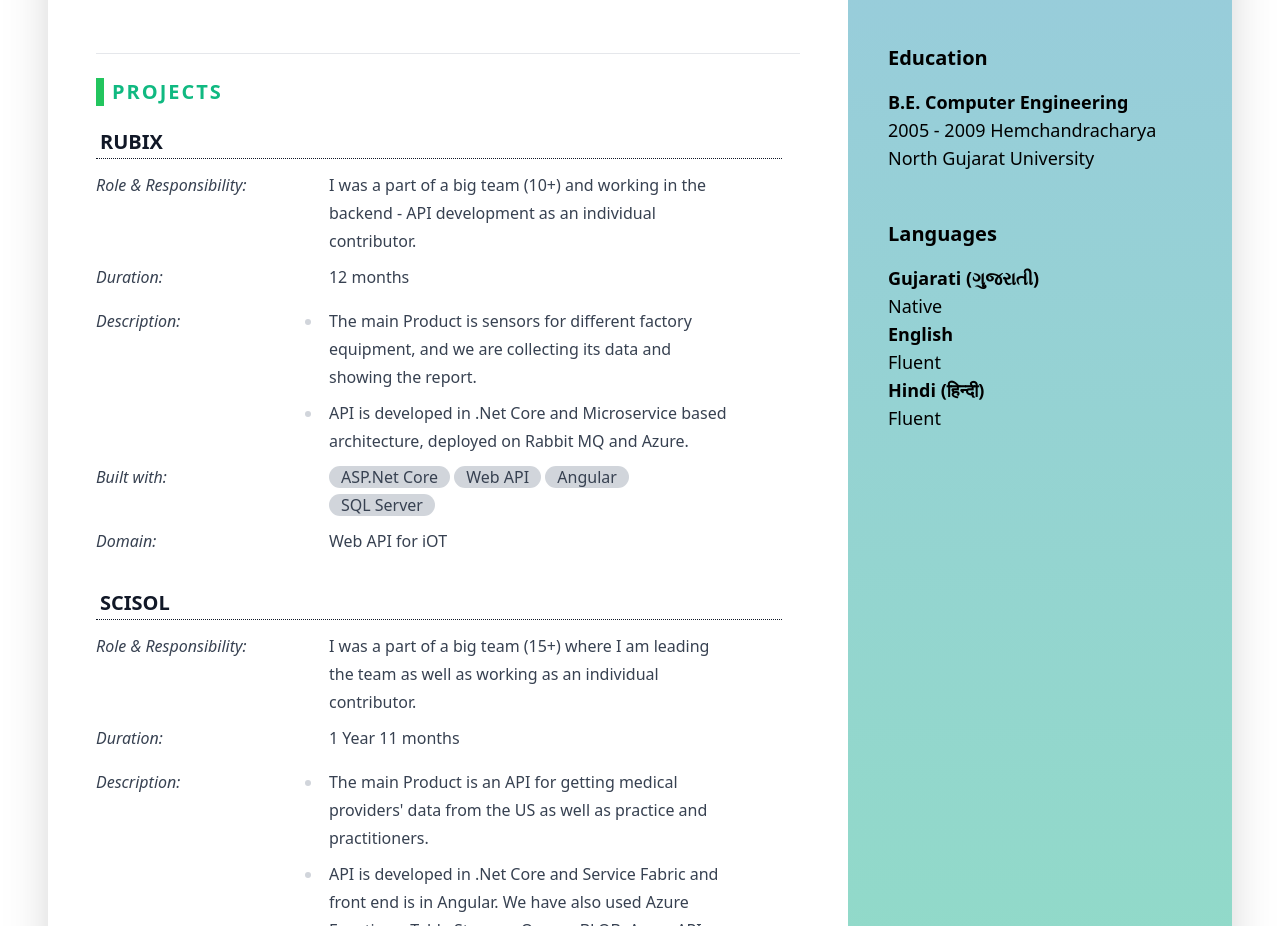
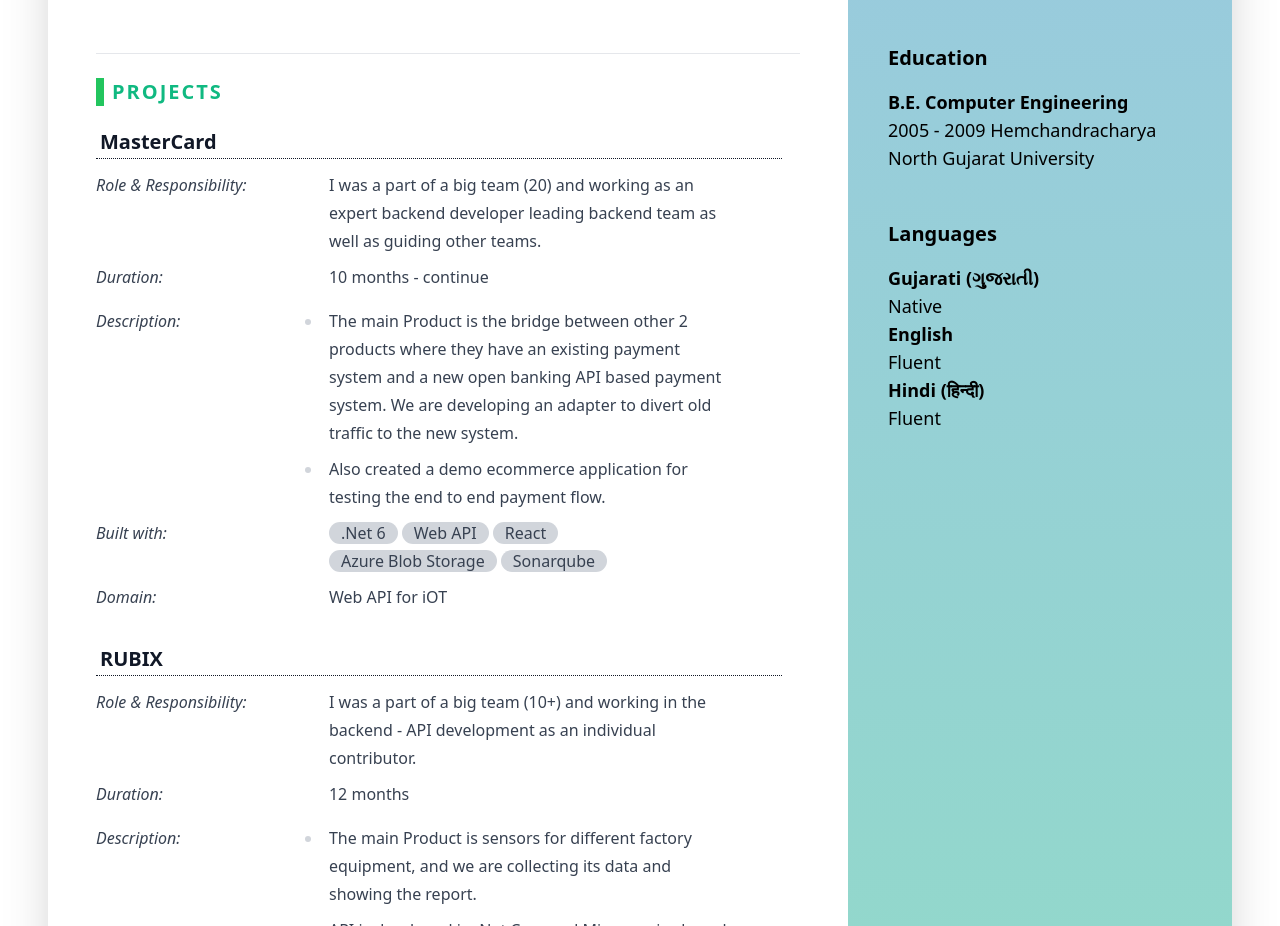
Before and after one commit to Sachin4dotnet/sachin4dotnet.github.io, a website built with Vite: page index.html in a window 1280 px wide. Shown: the part 1883-2809 px from the top of the page. Built offline with nearby package versions, Linux system fonts and the light colour scheme.

Commit message:
added mastercard project

```diff
--- a/index.html
+++ b/index.html
@@ -402,6 +402,56 @@
           <hr class="mt-6 mb-6" />
           <div id="projects" class="prose">
             <h2 class="section-headline">Projects</h2>
+            <div class="mb-6">
+              <h3>MasterCard</h3>
+              <section class="mb-2">
+                <div class="lg:inline-block lg:w-4/12 lg:align-top italic font-medium mb-2">
+                  Role & Responsibility:
+                </div>
+                <div class="lg:inline-block lg:w-7/12 w-full">
+                  I was a part of a big team (20) and working as an expert backend developer leading backend team as well as guiding other teams.
+                </div>
+              </section>
+              <section class="mb-2">
+                <div class="lg:inline-block lg:w-4/12 lg:align-top italic font-medium mb-2">
+                  Duration:
+                </div>
+                <div class="lg:inline-block lg:w-7/12 w-full">
+                  10 months - continue
+                </div>
+              </section>
+              <section class="mb-2">
+                <div class="lg:inline-block lg:w-4/12 lg:align-top italic font-medium mb-2">
+                  Description:
+                </div>
+                <div class="lg:inline-block lg:w-7/12 w-full">
+                  <ul>
+                    <li>The main Product is the bridge between other 2 products where they have an existing payment system and a new open banking API based payment system. We are developing an adapter to divert old traffic to the new system.</li>
+                    <li>Also created a demo ecommerce application for testing the end to end payment flow.</li>
+                  </ul>
+                </div>
+              </section>
+              <section class="mb-2">
+                <div class="lg:inline-block lg:w-4/12 lg:align-top italic font-medium mb-2">
+                  Built with:
+                </div>
+                <div class="lg:inline-block lg:w-7/12 w-full">
+                  <span class="rounded-xl bg-gray-300 px-3">.Net 6</span>
+                  <span class="rounded-xl bg-gray-300 px-3">Web API</span>
+                  <span class="rounded-xl bg-gray-300 px-3">React</span>
+                  <span class="rounded-xl bg-gray-300 px-3">Azure Blob Storage</span>
+                  <span class="rounded-xl bg-gray-300 px-3">Sonarqube</span>
+                </div>
+              </section>
+              <section class="mb-2">
+                <div class="lg:inline-block lg:w-4/12 lg:align-top italic font-medium mb-2">
+                  Domain:
+                </div>
+                <div class="lg:inline-block lg:w-7/12 w-full">
+                  Web API for iOT
+                </div>
+              </section>
+            </div>
             <div class="mb-6">
               <h3>RUBIX</h3>
               <section class="mb-2">
```
Also changed, not shown: assets/addis-logo.jpeg (added).
